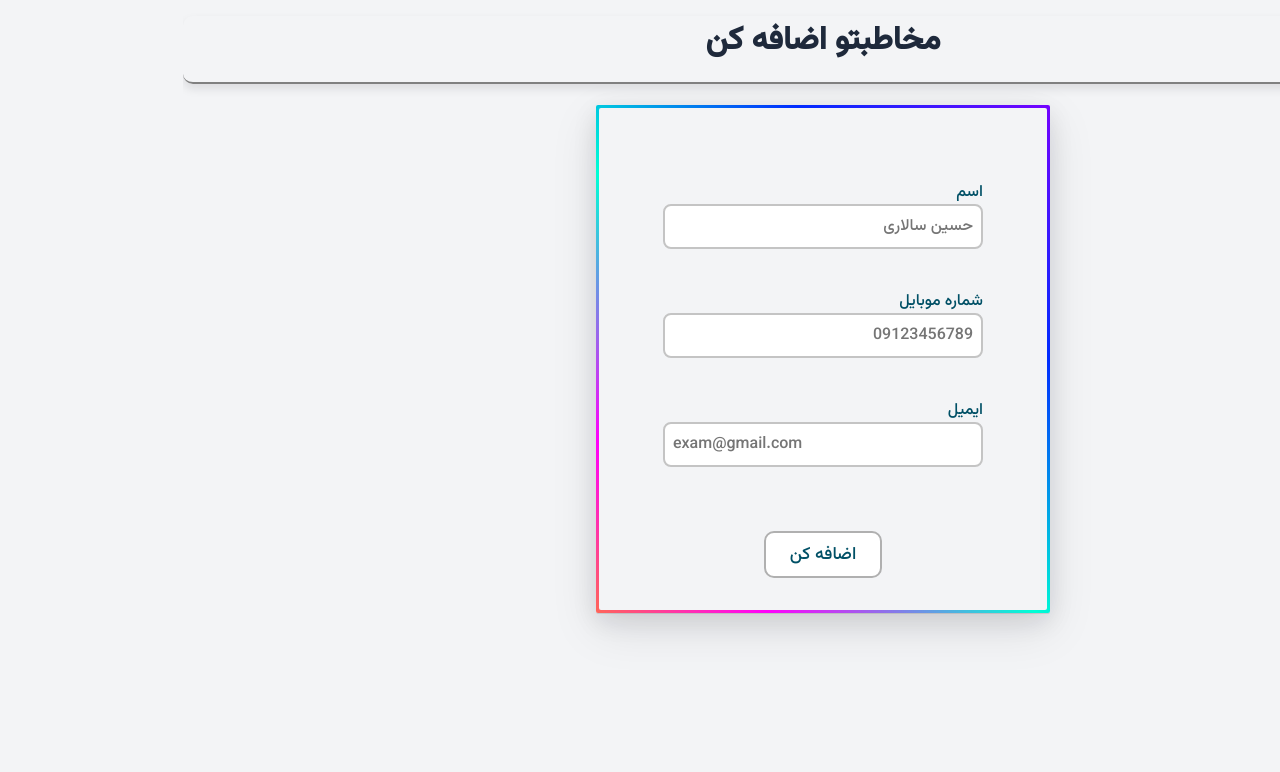
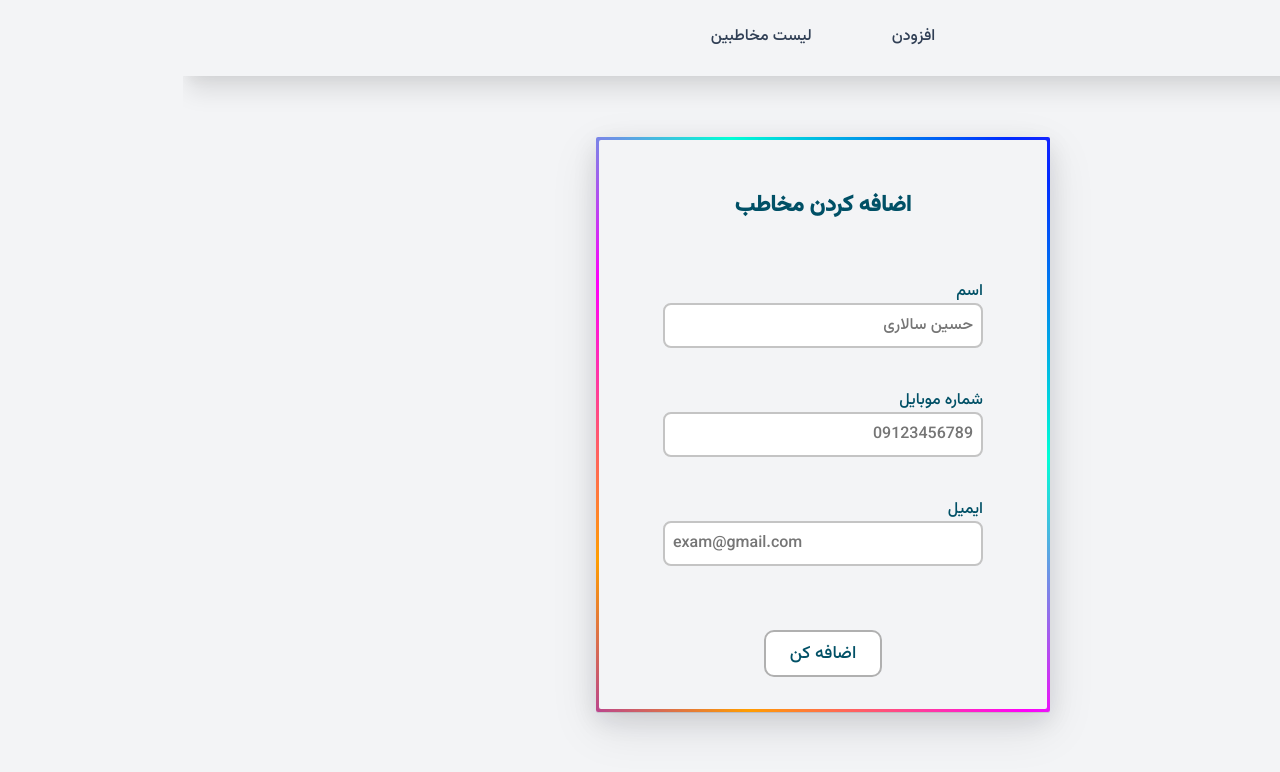
Before and after one commit to Hooseinsalari/contacts-list, a React (Create React App) app: page / in a window 1280 px wide. Shown: the top 772 px of the page. Built offline with nearby package versions, Linux system fonts and the light colour scheme.

Commit message:
add navbar and some change

```diff
--- a/src/App.js
+++ b/src/App.js
@@ -2,10 +2,12 @@ import './App.css';
 
 //components
 import ContactsApp from './components/ContactsApp';
+import Navbar from './components/shared/Navbar';
 
 function App() {
   return (
     <div className="App">
+      <Navbar />
       <ContactsApp />
     </div>
   );
--- a/src/components/AddContact.js
+++ b/src/components/AddContact.js
@@ -33,8 +33,9 @@ const AddContact = ({ addContactHandler }) => {
 
   return (
     <div className={styles.container}>
-      <h1 className={styles['form__title']}>مخاطبتو اضافه کن</h1>
       <form className={styles.form} onSubmit={submitHandler} autoComplete="off">
+          <h3 className={styles['form__title']}>اضافه کردن مخاطب</h3>
+
           <div className={styles['form__container']}>
               <label className={styles['form__label']} htmlFor="name">اسم</label>
               <input
--- a/src/components/AddContact.module.css
+++ b/src/components/AddContact.module.css
@@ -18,12 +18,8 @@
 .form__title {
     margin: 1rem auto 1.5rem;
     padding-bottom: 1rem;
-    color: #1e293b;
-    border-bottom: 2px solid gray;
-    border-radius: 10px;
-    width: 100%;
-    /* background-color: gray; */
-    box-shadow: rgba(17, 17, 26, 0.1) 0px 5px 10px;
+    color: #005066;
+    font-size: 1.4rem;
 }
 
 .form::after {
@@ -42,13 +38,12 @@
     #ff0000
   );
   background-size: 300%;
-  transition: opacity 0.3s ease-in-out;
   position: absolute;
   top: -3px;
   right: -3px;
   z-index: -1;
   border-radius: 2px;
-  animation: shake-border 20s linear infinite;
+  animation: shake-border 25s ease-in-out infinite;
   box-shadow: rgba(17, 17, 26, 0.1) 0px 1px 0px,
     rgba(17, 17, 26, 0.1) 0px 8px 24px, rgba(17, 17, 26, 0.1) 0px 16px 48px;
 }
@@ -100,8 +95,7 @@
 
 .form__submit-btn:hover {
   transform: translateY(-2px);
-  box-shadow: rgba(17, 17, 26, 0.1) 0px 4px 16px,
-    rgba(17, 17, 26, 0.05) 0px 8px 32px;
+  box-shadow: rgba(0, 0, 0, 0.35) 0px 5px 15px;
 }
 
 @keyframes shake-border {
@@ -140,7 +134,7 @@
 @media (max-width: 505px) {
 
     .form__title {
-        font-size: 1.5rem;
+        font-size: 1.2rem;
     }
 
     .form {
--- /dev/null
+++ b/src/components/shared/Navbar.js
@@ -0,0 +1,25 @@
+import React from "react";
+
+// style
+import styles from "./Navbar.module.css";
+
+const Navbar = () => {
+  return (
+    <div className={styles.menu}>
+      <ul className={styles["menu__list"]}>
+        <li className={styles["menu__item"]}>
+          <a className={styles["menu__link"]} href="#">
+            افزودن
+          </a>
+        </li>
+        <li className={styles["menu__item"]}>
+          <a className={styles["menu__link"]} href="#">
+            لیست مخاطبین
+          </a>
+        </li>
+      </ul>
+    </div>
+  );
+};
+
+export default Navbar;
--- /dev/null
+++ b/src/components/shared/Navbar.module.css
@@ -0,0 +1,44 @@
+.menu {
+    width: 100%;
+    margin-bottom: 4rem;
+    box-shadow: rgba(0, 0, 0, 0.1) 0px 20px 25px -5px, rgba(0, 0, 0, 0.04) 0px 10px 10px -5px;
+}
+
+.menu__list {
+    display: flex;
+    align-items: center;
+    justify-content: center;
+    padding: 1.5rem 0;
+}
+
+.menu__item {
+    margin: 0 2.5rem;
+    padding-bottom: 3px;
+    opacity: .8;
+    position: relative;
+    transition: 0.5s ease-in-out;
+}
+
+.menu__item::after {
+    content: '';
+    width: 0%;
+    height: 2px;
+    background-color: #00132D;
+    position: absolute;
+    bottom: 0;
+    left: 0;
+    transition: 0.5s ease-in-out;
+}
+
+.menu__item:hover {
+    opacity: 1;
+}
+
+.menu__item:hover::after {
+    width: 100%;
+}
+
+.menu__link {
+    color: #00132D;
+    text-decoration: none;
+}
```
